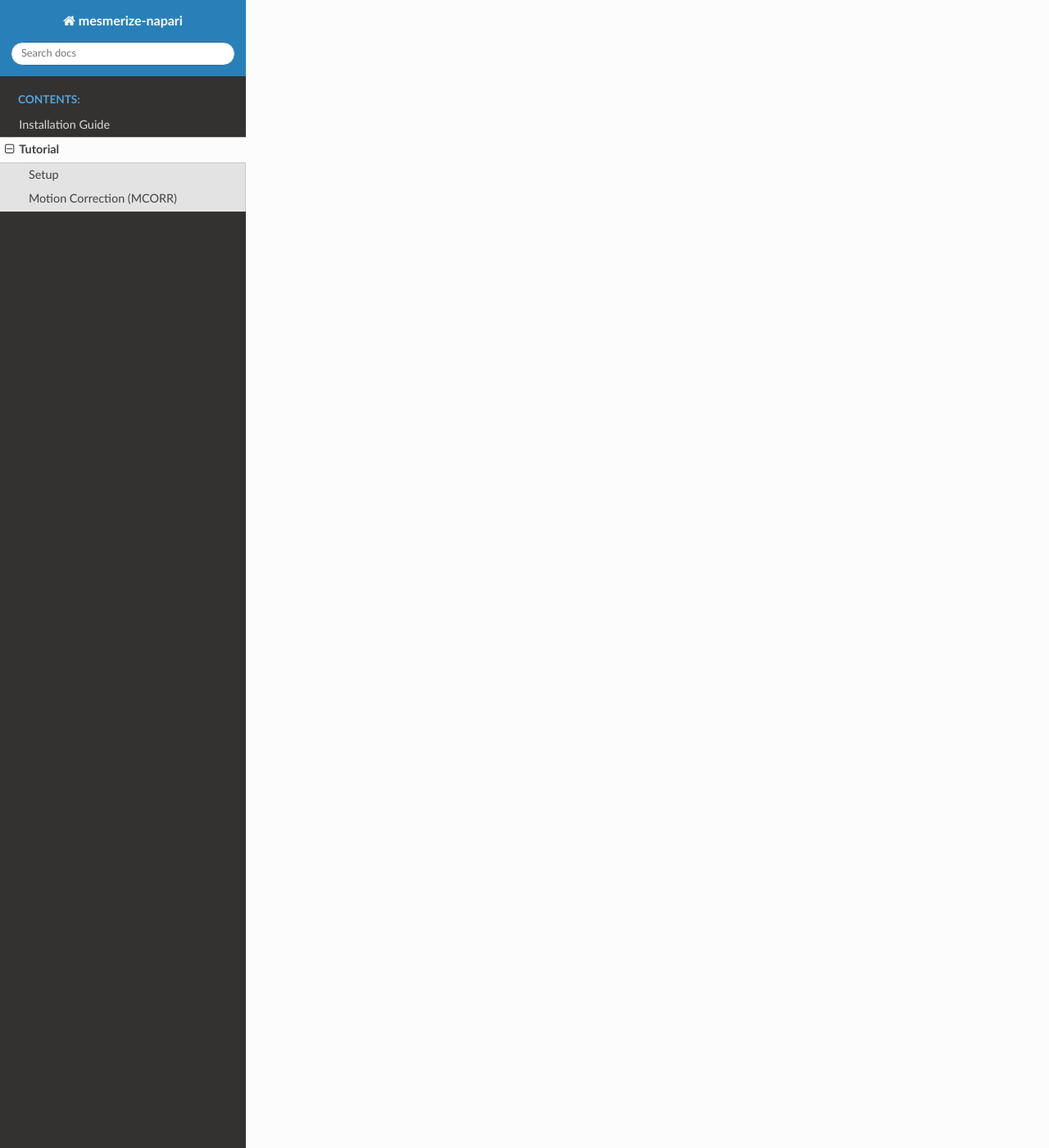
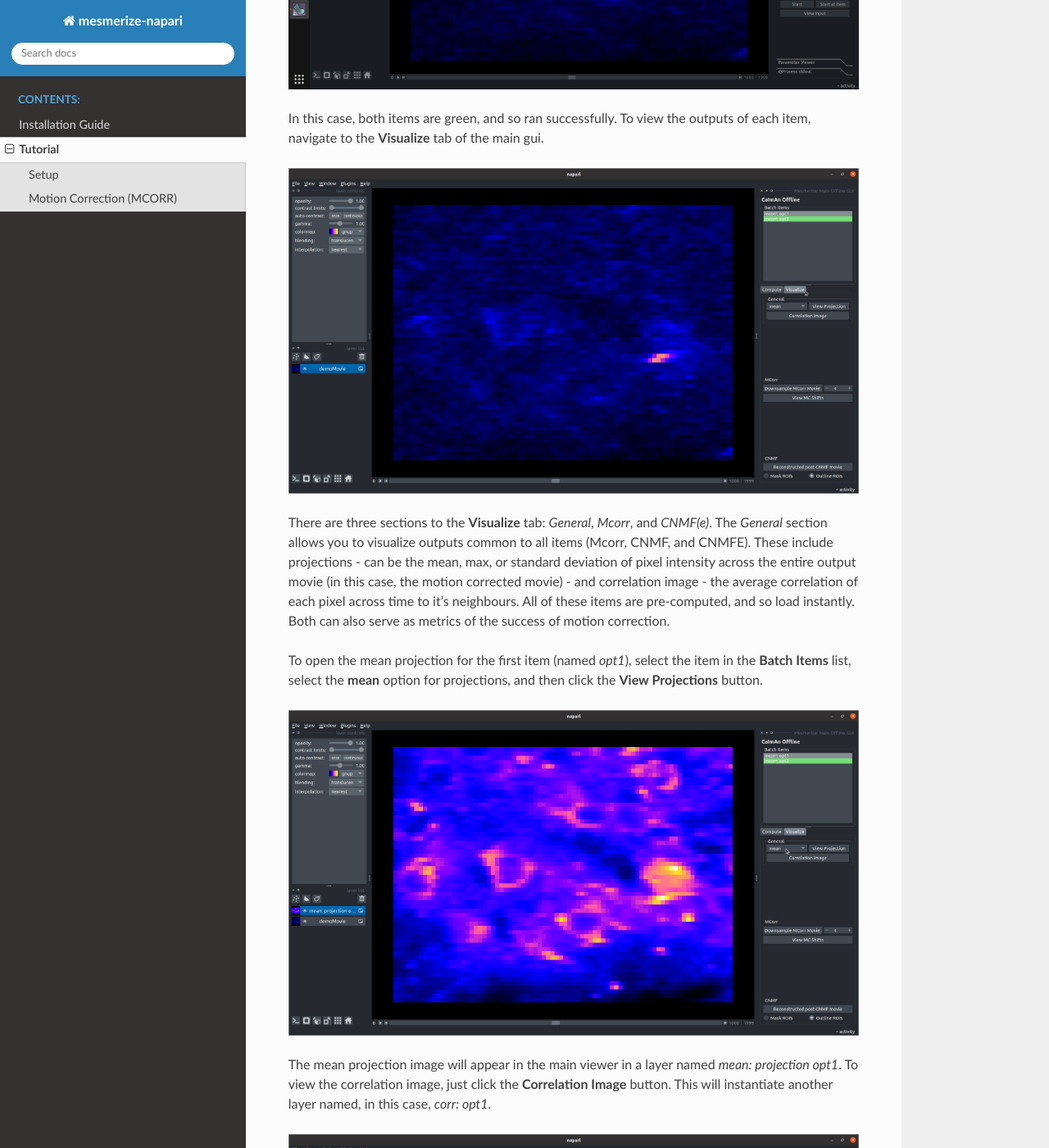
Before and after one commit to nel-lab/mesmerize-napari, a Sphinx documentation site: the page built from docs/source/tutorial.rst, in a window 1280 px wide and 1400 px high, scrolled down 8852 px. Shown: the whole window at 82% size. Built offline with Sphinx 7.4.7 and the Read the Docs theme 2.0.0, drawn with Linux system fonts in a browser that asks for light colours; pages that are not in the unit, such as notebooks, are missing from menus; some of the changed text lies outside the part shown.

Commit message:
majority of mcorr part of tutorial done

```diff
--- a/docs/source/tutorial.rst
+++ b/docs/source/tutorial.rst
@@ -79,3 +79,68 @@
 
 Motion Correction (MCORR)
 ========================
+
+Now, we can add some motion correction (MCORR) items to run. To add an MCORR item, click the **MCORR**
+button under *Parameter Settings*. It will launch a separate window as shown below.
+
+.. figure:: ./images/tutorial/select_mcorr_param.png
+
+We can define the parameters needed for motion correcting the demo movie as shown below. Once
+the parameters are set, we can choose a name to identify this item with, and click the **Add to Batch**
+button.
+
+.. figure:: ./images/tutorial/mcorr_opt1_item.png
+
+Clicking the button will result in the Batch Items Box in the main gui to have an item added. Selecting
+the item in the main gui, and opening the **Parameter Viewer** below allows you to see the parameters you've
+defined for a given item (in this case, the motion correction item).
+
+.. figure:: ./images/tutorial/mcorr_opt1_params.png
+
+Since the purpose of this batch system is to test out multiple hyperparameter options, we will add a second
+item with different parameters. Specifically, we will make this option use rigid motion correction, where
+before we used nonrigid (piecewise) motion correction.
+
+.. figure:: ./images/tutorial/mcorr_opt2_item.png
+
+You can see that if select the second mcorr item in the **Batch Items** list, the **Parameter Viewer**
+will display the parameters defined uniquely for the selected item.
+
+.. figure:: ./images/tutorial/mcorr_opt2_params.png
+
+To run all batch items, simply click the **Start** button in the **Batch Management** tab. When you do so,
+the first item in the batch will turn yellow in colour.
+
+.. figure:: ./images/tutorial/mcorr_start.png
+
+Once an item is completed, it will turn green if it ran successfully, and red if it failed. Once all items
+in the batch have been run, the following screen will be shown.
+
+.. figure:: ./images/tutorial/mcorr_done.png
+
+In this case, both items are green, and so ran successfully. To view the outputs of each item, navigate
+to the **Visualize** tab of the main gui.
+
+.. figure:: ./images/tutorial/mcorr_visualize_tab.png
+
+There are three sections to the **Visualize** tab: *General*, *Mcorr*, and *CNMF(e)*. The *General*
+section allows you to visualize outputs common to all items (Mcorr, CNMF, and CNMFE). These include
+projections - can be the mean, max, or standard deviation of pixel intensity across the entire output
+movie (in this case, the motion corrected movie) - and correlation image - the average correlation of
+each pixel across time to it's neighbours. All of these items are pre-computed, and so load instantly.
+Both can also serve as metrics of the success of motion correction.
+
+To open the mean projection for the first item (named *opt1*), select the item in the **Batch Items**
+list, select the **mean** option for projections, and then click the **View Projections** button.
+
+.. figure:: ./images/tutorial/mcorr_mean_projection.png
+
+The mean projection image will appear in the main viewer in a layer named *mean: projection opt1*.
+To view the correlation image, just click the **Correlation Image** button. This will instantiate
+another layer named, in this case, *corr: opt1*.
+
+.. figure:: ./images/tutorial/mcorr_cn_image.png
+
+For motion correction specifically, you also have the option of obtaining a downsampled movie - a
+rolling average of the motion corrected output for a given window size - and viewing the x and y shifts
+performed by the motion correction algorithm to stabilize the movie.
```
Also changed, not shown: docs/source/images/tutorial/mcorr_cn_image.png (added), docs/source/images/tutorial/mcorr_done.png (added), docs/source/images/tutorial/mcorr_mean_projection.png (added), docs/source/images/tutorial/mcorr_opt1_item.png (added), docs/source/images/tutorial/mcorr_opt1_params.png (added), docs/source/images/tutorial/mcorr_opt2_item.png (added), docs/source/images/tutorial/mcorr_opt2_params.png (added), docs/source/images/tutorial/mcorr_start.png (added), docs/source/images/tutorial/mcorr_visualize_tab.png (added), docs/source/images/tutorial/select_mcorr_param.png (added).
